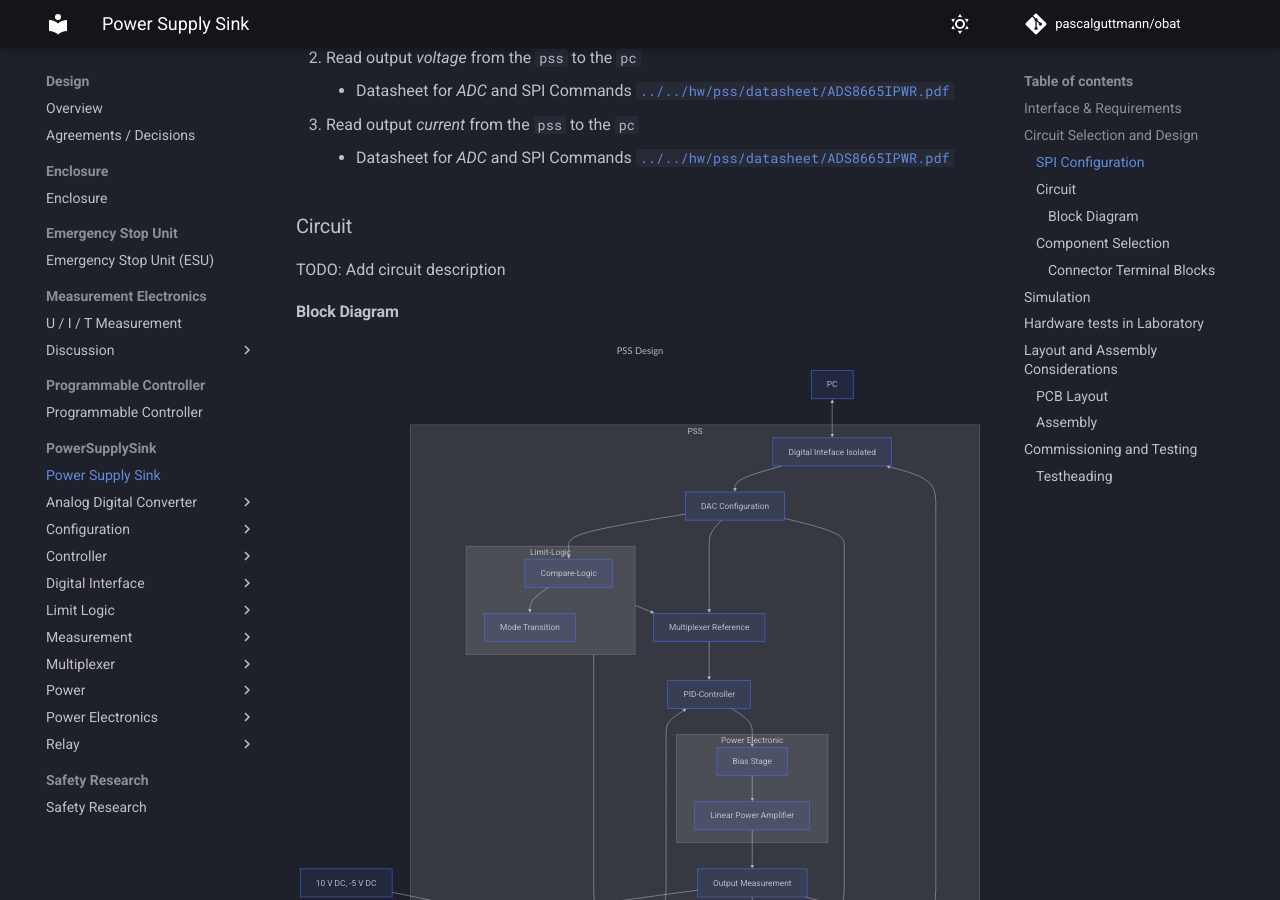
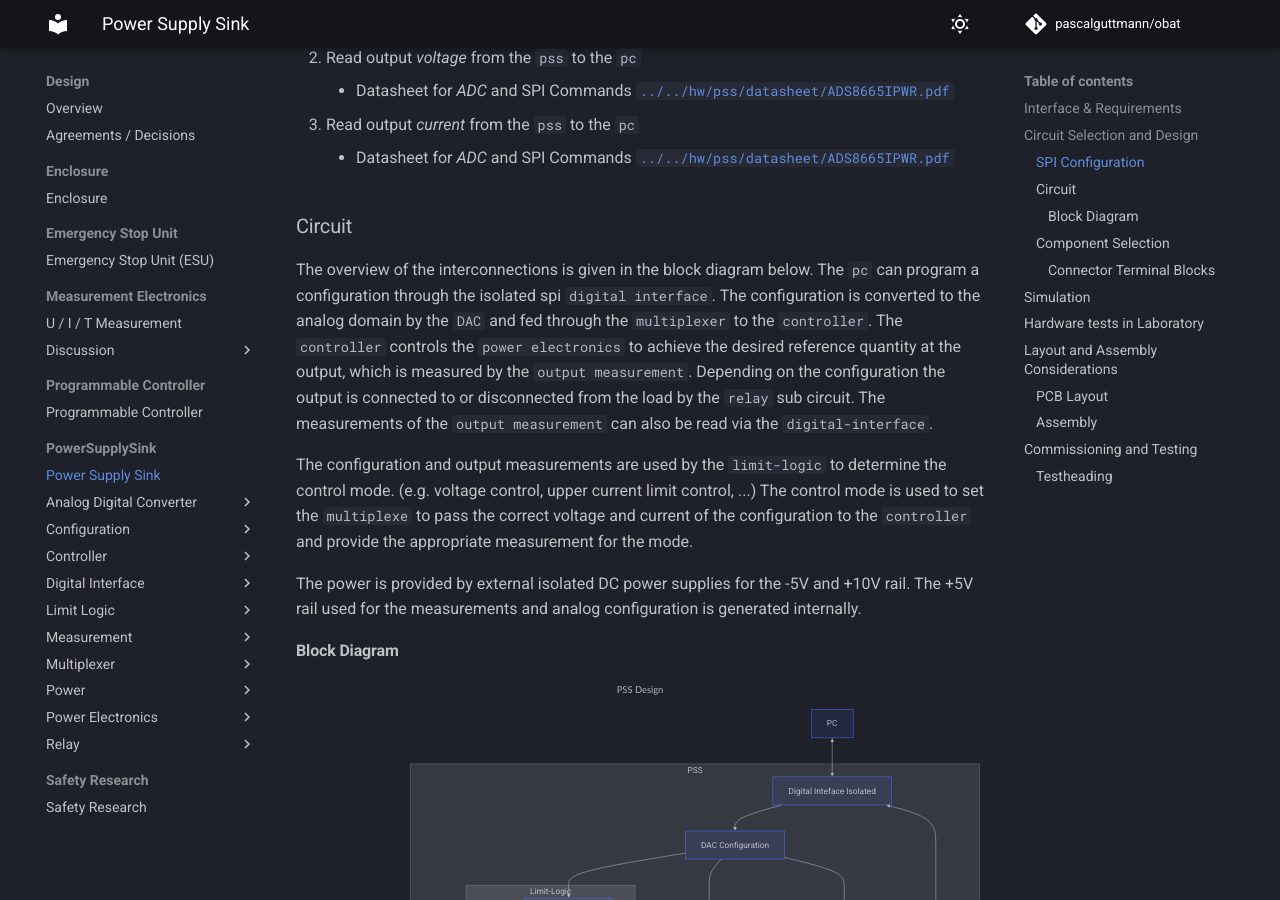
Before and after one commit to pascalguttmann/obat, an MkDocs documentation site: the page built from docs/design/pss/pss.md, in a window 1280 px wide and 900 px high, scrolled down 1239 px. Built offline with MkDocs 1.6.1 and Material for MkDocs 9.7.7, drawn with Linux system fonts in a browser that asks for light colours; comment, search, counter and statistics services are not loaded.

Commit message:
add pss circuit description

```diff
--- a/docs/design/pss/pss.md
+++ b/docs/design/pss/pss.md
@@ -41,7 +41,25 @@ The spi interface gives the possibility to
 
 ### Circuit
 
-TODO: Add circuit description
+The overview of the interconnections is given in the block diagram below. The
+`pc` can program a configuration through the isolated spi `digital interface`.
+The configuration is converted to the analog domain by the `DAC` and fed
+through the `multiplexer` to the `controller`. The `controller` controls the
+`power electronics` to achieve the desired reference quantity at the output,
+which is measured by the `output measurement`. Depending on the configuration
+the output is connected to or disconnected from the load by the `relay` sub
+circuit. The measurements of the `output measurement` can also be read via
+the `digital-interface`.
+
+The configuration and output measurements are used by the `limit-logic` to
+determine the control mode. (e.g. voltage control, upper current limit control,
+...) The control mode is used to set the `multiplexe` to pass the correct
+voltage and current of the configuration to the `controller` and provide the
+appropriate measurement for the mode.
+
+The power is provided by external isolated DC power supplies for the -5V and
++10V rail. The +5V rail used for the measurements and analog configuration is
+generated internally.
 
 #### Block Diagram
 
```
